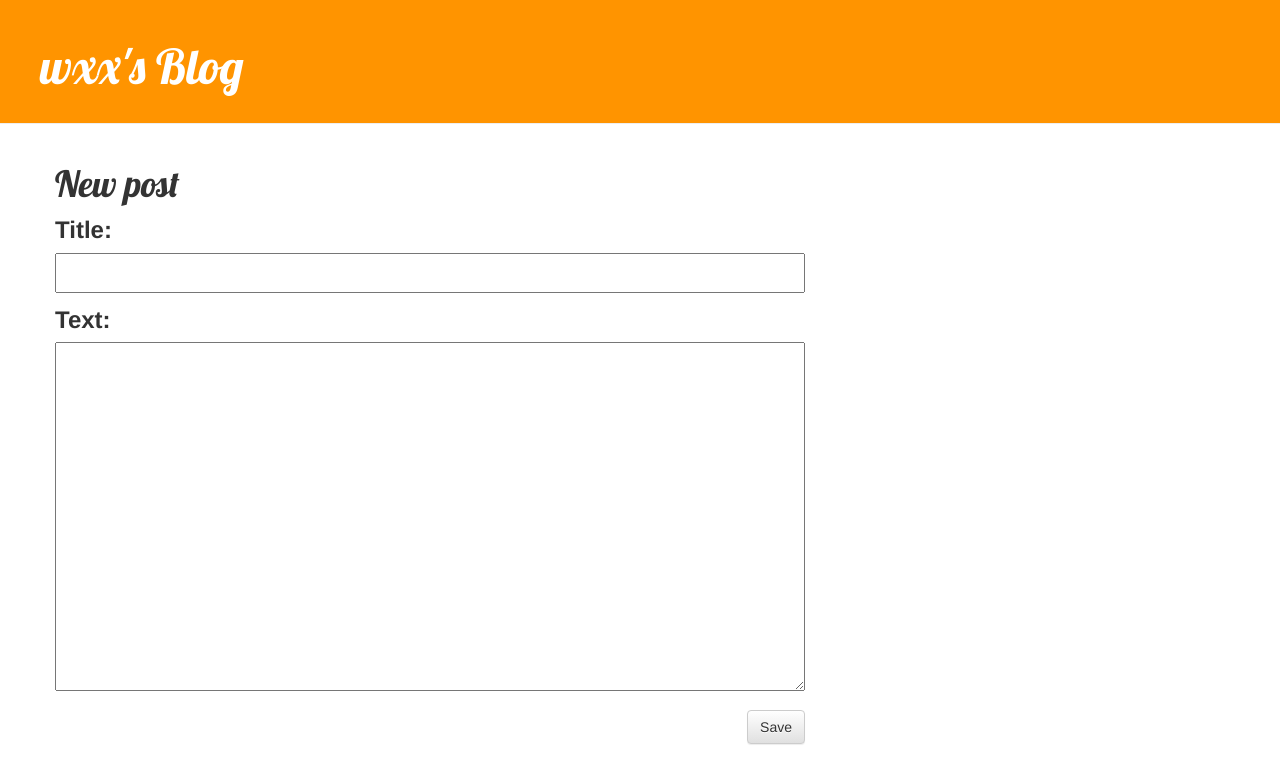
After one commit to happywxx/my-first-blog, a Django app: page /post/new/ in a window 1280 px wide. The commit adds this page. Shown: the top 784 px of the page. Run offline with Django 3.2, Linux system fonts and the light colour scheme; some libraries are stand-ins or nearby versions.

Commit message:
Added views to create/edit blog post inside the site.

```diff
--- /dev/null
+++ b/blog/forms.py
@@ -0,0 +1,8 @@
+from django import forms
+from .models import Post
+
+class PostForm(forms.ModelForm):
+
+    class Meta:
+        model = Post
+        fields = ('title', 'text',)
--- a/blog/static/blog/css/blog.css
+++ b/blog/static/blog/css/blog.css
@@ -17,9 +17,14 @@
     h1, h2, h3, h4 {
         font-family: 'Lobster', cursive;
     }
-
-    .date {
+    p {
+        font-size: 24px;
+    }
+    .date  {
         /*float: right;*/
+        text-align: right;
+        font-size: 16px;
+        font-style: italic;
         color: #828282;
     }
 
--- a/blog/templates/blog/base.html
+++ b/blog/templates/blog/base.html
@@ -10,7 +10,10 @@
 </head>
 <body>
 	<div class="page-header">
-		<h1><a href="/">wxx's Blog</a></h1>
+	    {% if user.is_authenticated %}
+	        <a href="{% url 'post_new' %}" class="top-menu"><span class="glyphicon glyphicon-plus"></span></a>
+	    {% endif %}
+		<h1><a href="{% url 'post_list' %}">wxx's Blog</a></h1>
 	</div>
     <div class="content container">
         <div class="row">
--- /dev/null
+++ b/blog/templates/blog/post_edit.html
@@ -0,0 +1,9 @@
+{% extends 'blog/base.html' %}
+
+{% block content %}
+    <h1>New post</h1>
+    <form method="POST" class="post-form">{% csrf_token %}
+        {{ form.as_p }}
+        <button type="submit" class="save btn btn-default">Save</button>
+    </form>
+{% endblock %}
--- a/blog/templates/blog/post_list.html
+++ b/blog/templates/blog/post_list.html
@@ -4,10 +4,10 @@
 {% block content %}
     {% for post in posts %}
         <div class="post">
+            <h1><a href="{% url 'post_detail' pk=post.pk %}">{{ post.title }}</a></h1>
             <div class="date">
-                    {{ post.published_date }}
+                {{ post.published_date }}
             </div>
-            <h1><a href="{% url 'post_detail' pk=post.pk %}">{{ post.title }}</a></h1>
             <p>{{ post.text|linebreaksbr }}</p>
         </div>
     {% endfor %}
--- a/blog/urls.py
+++ b/blog/urls.py
@@ -5,4 +5,6 @@ urlpatterns = [
     url(r'^post/$', views.post_list, name='post_list'),
     url(r'^$', views.encourage, name='encourage'),
     url(r'^post/(?P<pk>[0-9]+)/$', views.post_detail, name='post_detail'),
+    url(r'^post/new/$', views.post_new, name='post_new'),
+    url(r'^post/(?P<pk>[0-9]+)/edit/$', views.post_edit, name='post_edit'),
 ]
--- a/blog/views.py
+++ b/blog/views.py
@@ -1,5 +1,6 @@
-from django.shortcuts import render, get_object_or_404
+from django.shortcuts import render, get_object_or_404, redirect
 from .models import Post
+from .forms import PostForm
 from django.utils import timezone
 
 # Create your views here.
@@ -16,3 +17,30 @@ def encourage(request):
 def post_detail(request, pk):
     post = get_object_or_404(Post, pk=pk)
     return render(request, 'blog/post_detail.html', {'post':post})
+
+def post_new(request):
+    if request.method == "POST":
+        form = PostForm(request.POST)
+        if form.is_valid():
+            post = form.save(commit=False)
+            post.author = request.user
+            post.published_date = timezone.now()
+            post.save()
+            return redirect('blog.views.post_detail', pk=post.pk)
+    else:
+        form = PostForm()
+    return render(request, 'blog/post_edit.html', {'form':form})
+
+def post_edit(request, pk):
+    post = get_object_or_404(Post,pk=pk)
+    if request.method == "POST":
+        form = PostForm(request.POST, instance=post)
+        if form.is_valid():
+            post = form.save(commit=False)
+            post.author = request.user
+            post.published_date = timezone.now()
+            post.save()
+            return redirect('blog.views.post_detail', pk=post.pk)
+    else:
+        form = PostForm(instance=post)
+    return render(request, 'blog/post_edit.html', {'form': form})
```
Also changed, not shown: blog/templates/blog/post_detail.html (+6 -1 lines).
